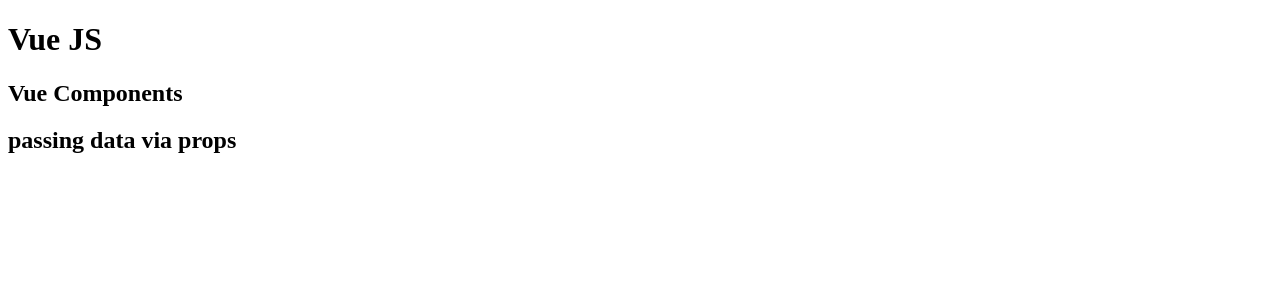
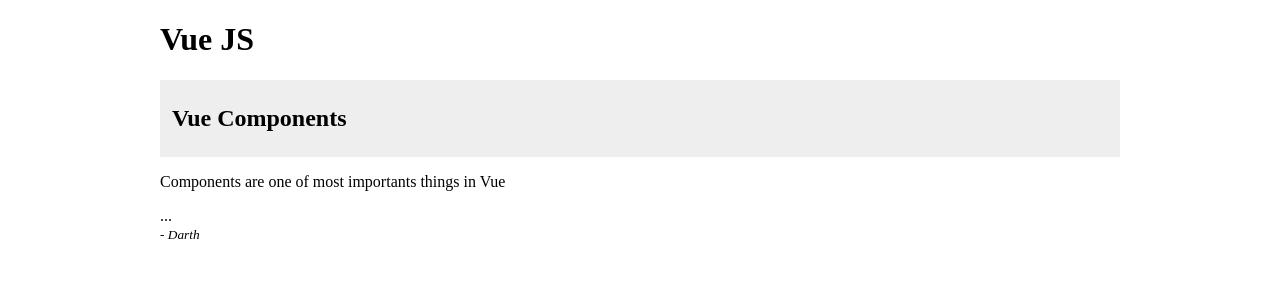
Before and after one commit to lourencofelipe/vue-components-avnc, a Vue app: page / in a window 1280 px wide. Shown: the top 300 px of the page. Built offline with nearby package versions, Linux system fonts and the light colour scheme.

Commit message:
Adding slots to components

```diff
--- a/src/App.vue
+++ b/src/App.vue
@@ -1,9 +1,17 @@
 <template>
-  <div id="app">
+  <div id="app" class="container">
+
     <h1>Vue JS</h1>
 
-    <Post title="Vue Components" />
-    <Post title="passing data via props" />
+    <Post>
+       <h2 slot="header">Vue Components</h2>
+       <template slot="content">
+          <p>Components are one of most importants things in Vue</p>
+          <span>...</span>
+       </template>
+
+       <small slot="footer"> - Darth </small>
+    </Post>
   </div>
 </template>
 
@@ -17,3 +25,10 @@
   }
 }
 </script>
+
+<style scoped>
+  .container {
+    width: 960px;
+    margin: auto;
+  }
+</style>
--- a/src/components/Post.vue
+++ b/src/components/Post.vue
@@ -1,11 +1,31 @@
 <template>
-    <h2>{{ title }}</h2>
+    <div class="post">
+       <div class="post-header">
+            <slot name="header"></slot>
+       </div>
+
+       <div class="post-content">
+            <slot name="content"></slot>
+       </div>
+
+       <div class="post-footer">
+            <slot name="footer"></slot>
+        </div>
+    </div>
 </template>
 
-<script>
-export default {
-    props: {
-        title: String
+<style scoped>
+    .post {
+      margin: 15px auto;
     }
-}
-</script>
+    .post-header {
+      padding: 5px 12px;
+      background-color: #eee;
+    }
+    .post-content {
+      font-size: 16px;
+    }
+    .post-footer {
+      font-style: italic;
+    }
+</style>
```
